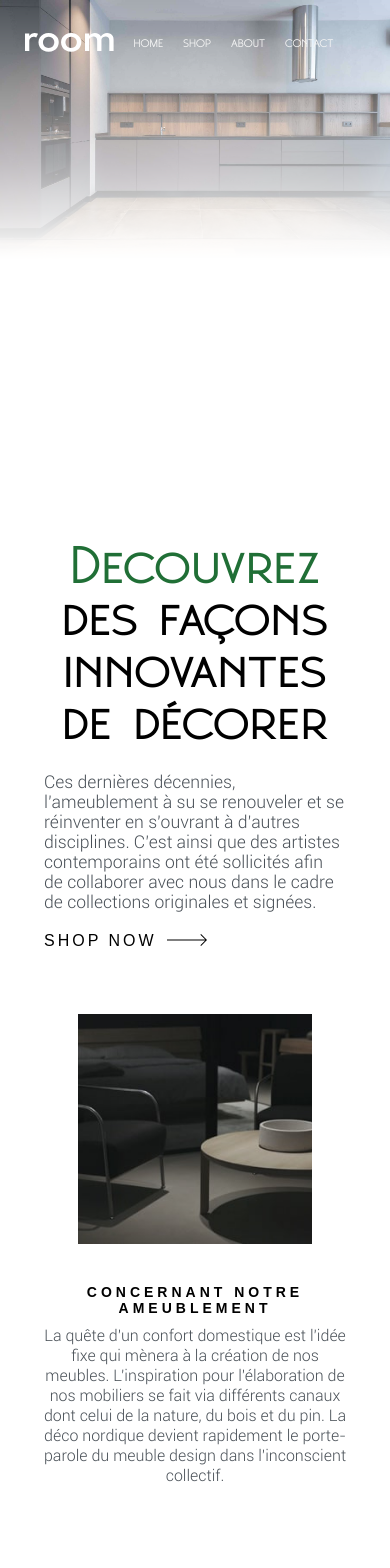
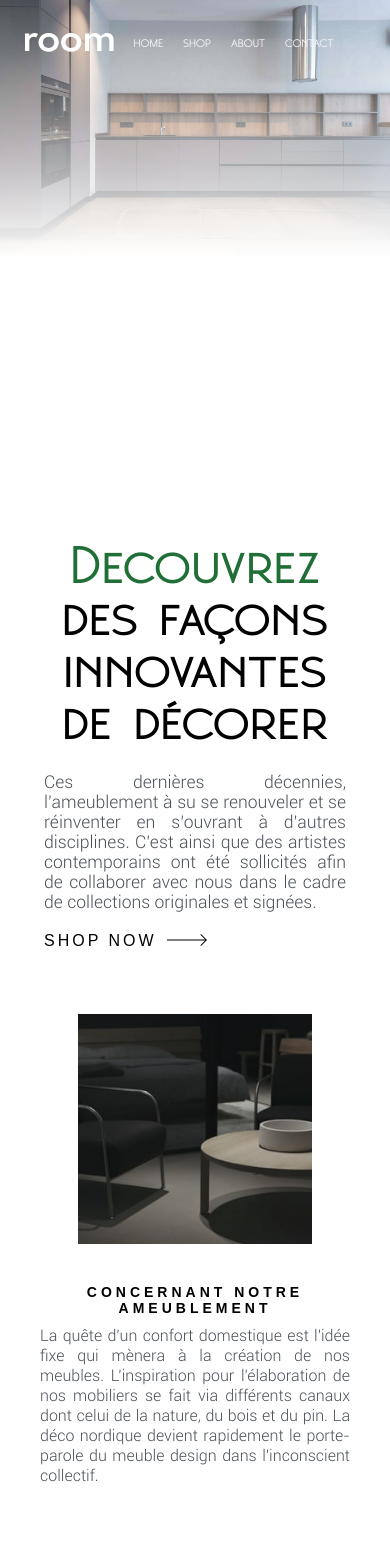
Before and after one commit to mathieuelisa/Room-react-app, a React (Create React App) app: page / in a window 390 px wide. Shown: the top 1568 px of the page. Built offline with nearby package versions, Linux system fonts and the light colour scheme; no server answers.

Commit message:
Update home page

```diff
--- a/src/Components/HomePage/MainContainer/index.js
+++ b/src/Components/HomePage/MainContainer/index.js
@@ -13,6 +13,8 @@ import images from "../myImage";
 // Import component React slick Carroussel
 import Slider from "react-slick";
 import { Link } from "react-router-dom";
+// Import react reveal
+import Fade from "react-reveal/Fade";
 
 const settings = {
   dots: false,
@@ -52,10 +54,12 @@ function MainContainer() {
       </div>
 
       <div className="home__first-container--secondBloc">
-        <h2 className="home__first-container--secondBloc-title">
-          <span id="green-title">Decouvrez</span> des façons innovantes de
-          décorer
-        </h2>
+        <Fade right duration={2000}>
+          <h2 className="home__first-container--secondBloc-title">
+            <span id="green-title">Decouvrez</span> des façons innovantes de
+            décorer
+          </h2>
+        </Fade>
         <p className="home__first-container--secondBloc-text">
           Ces dernières décennies, l’ameublement à su se renouveler et se
           réinventer en s’ouvrant à d’autres disciplines. C’est ainsi que des
--- a/src/Components/HomePage/styles.scss
+++ b/src/Components/HomePage/styles.scss
@@ -73,6 +73,10 @@
     text-align: center;
   }
 
+  .home--text {
+    text-align: justify;
+  }
+
   .home__second-container_right--title {
     margin-bottom: 20px;
     font-size: 1em;
@@ -81,6 +85,10 @@
 
   .home__first-container--secondBloc {
     padding: 44px;
+
+    &-text {
+      text-align: justify;
+    }
   }
 }
 
```
